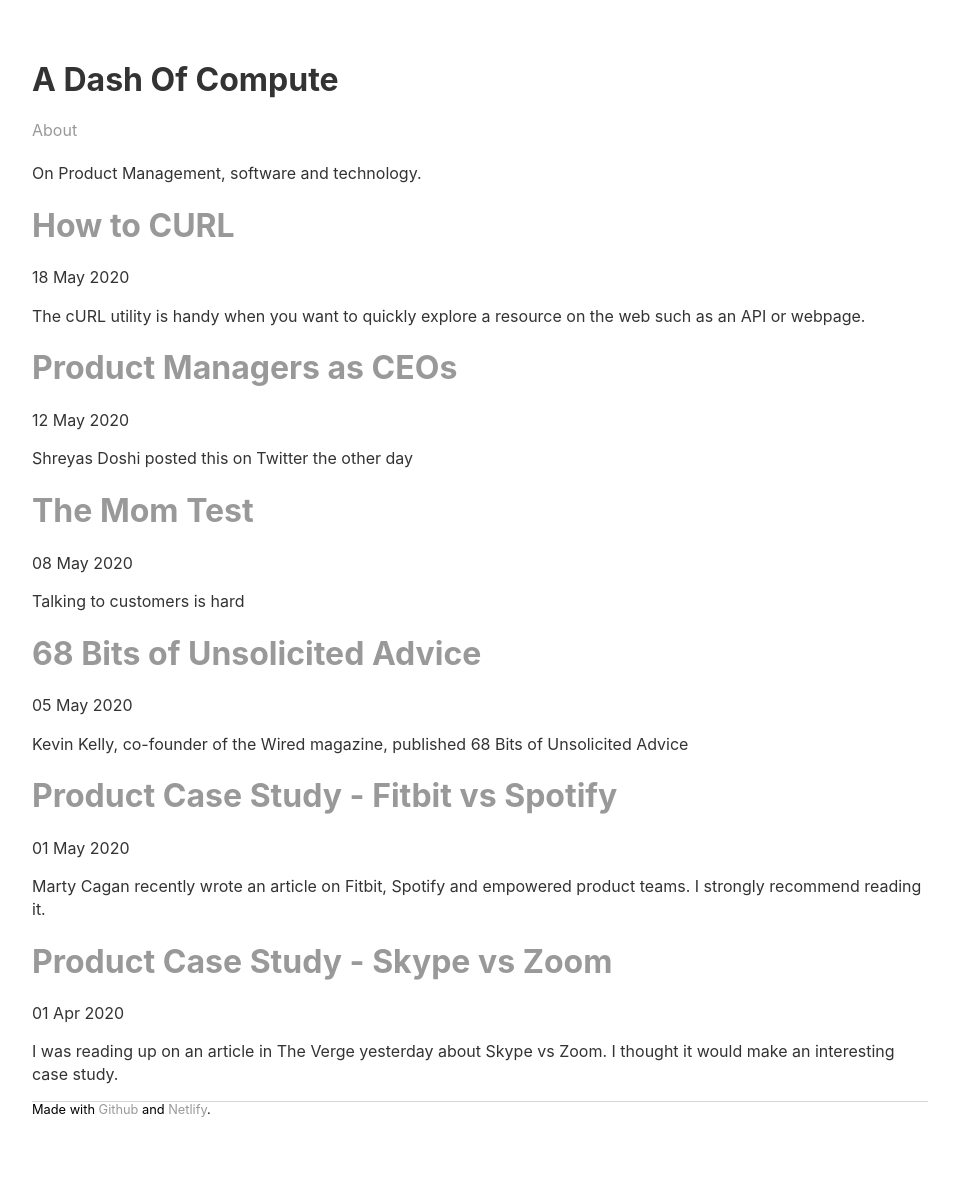
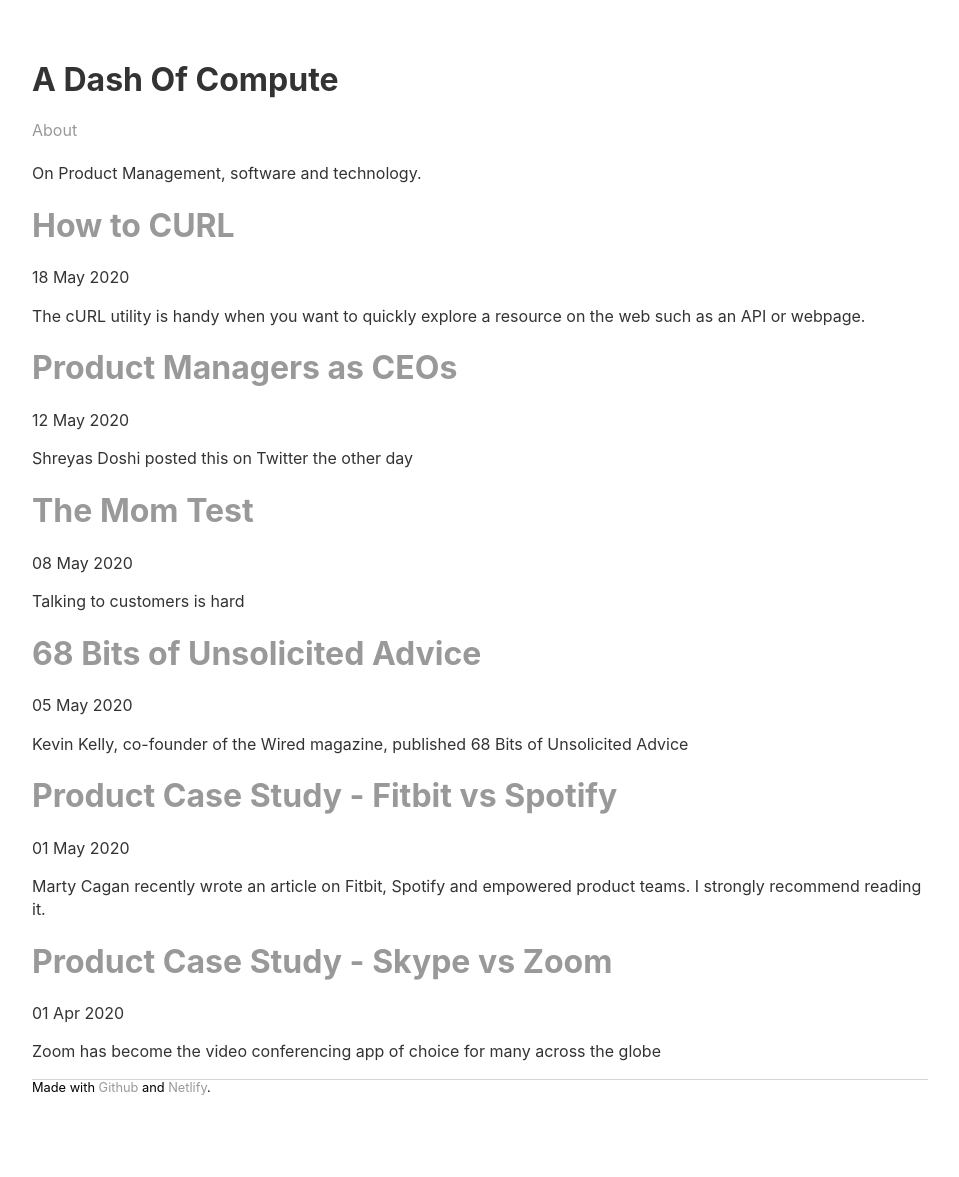
Before and after one commit to sautee/sautee.github.io, a Jekyll site: the page built from pages/index.md, in a window 1280 px wide. Shown: the whole page, without its empty margins (160-1119 px from the left). Built offline with Jekyll 4.4.1, drawn with Linux system fonts in a browser that asks for light colours; after the commit the page ends 1155 px from its top, so only the background shows below that.

Commit message:
Update 2020-04-01-skypezoom.md

```diff
--- a/_posts/2020-04-01-skypezoom.md
+++ b/_posts/2020-04-01-skypezoom.md
@@ -1,6 +1,7 @@
 ---
 layout: post
 title: "Product Case Study - Skype vs Zoom"
+excerpt: "Zoom has become the video conferencing app of choice for many across the globe"
 date: 2020-04-01
 ---
 
```
